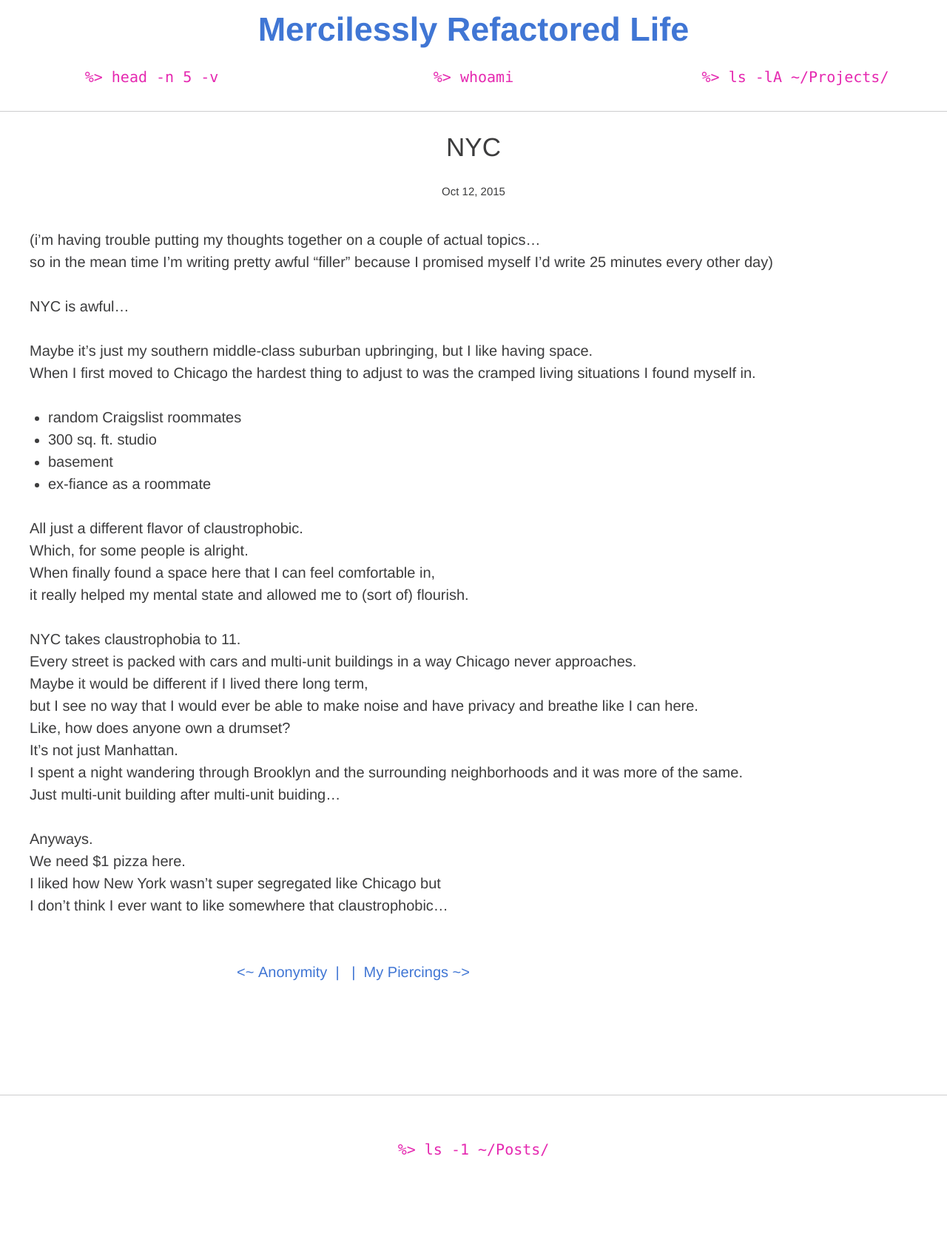
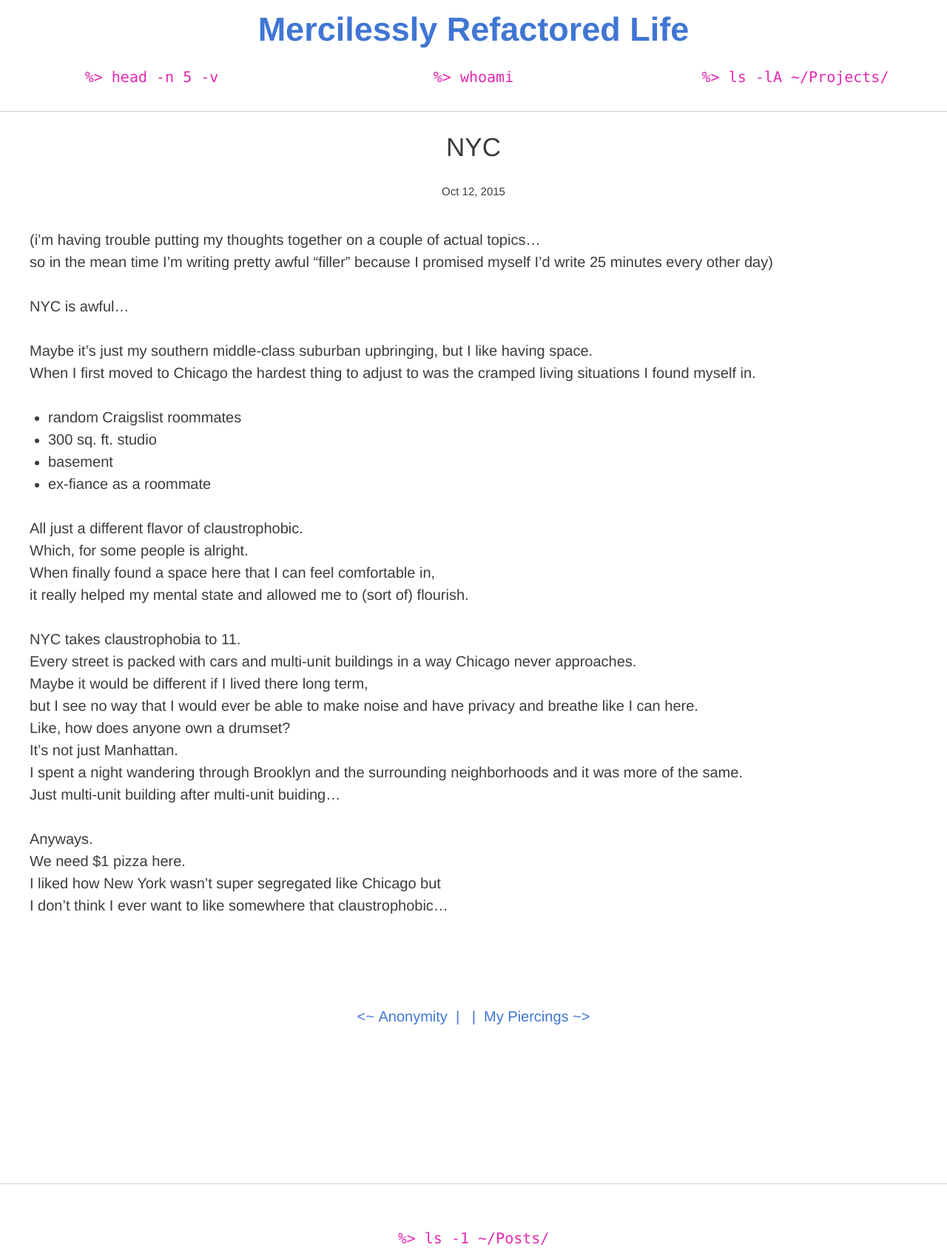
Before and after one commit to brycekbargar/brycekbargar.github.io, a Jekyll site: the page built from _posts/2015-10-12-awful-filler-do-not-read.markdown, in a window 1280 px wide. Shown: the whole page at 74% size. Built offline with Jekyll 4.4.1, drawn with Linux system fonts in a browser that asks for light colours; before the commit the page ends 1570 px from its top, so only the background shows below that.

Commit message:
Fix next/previous alignment and size

```diff
--- a/_layouts/post.html
+++ b/_layouts/post.html
@@ -18,7 +18,7 @@ layout: default
         {{ content }}
     </div>
 
-    <nav class="wrapper-small">
+    <nav class="wrapper-large ta-center">
         {% if page.previous.url %}
             <a title="Previous" class="prev" href="{{page.previous.url}}">
                 <~&nbsp;{{page.previous.title}}&nbsp;&nbsp;|&nbsp;
```
